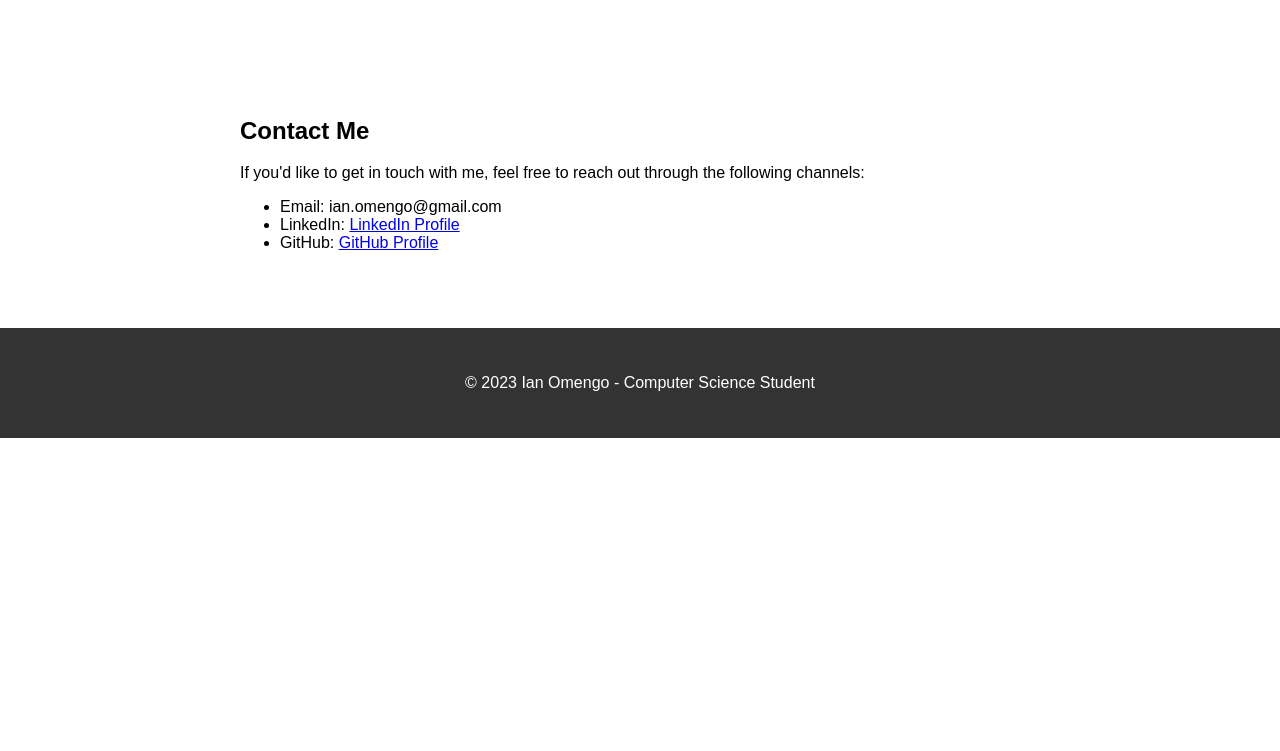
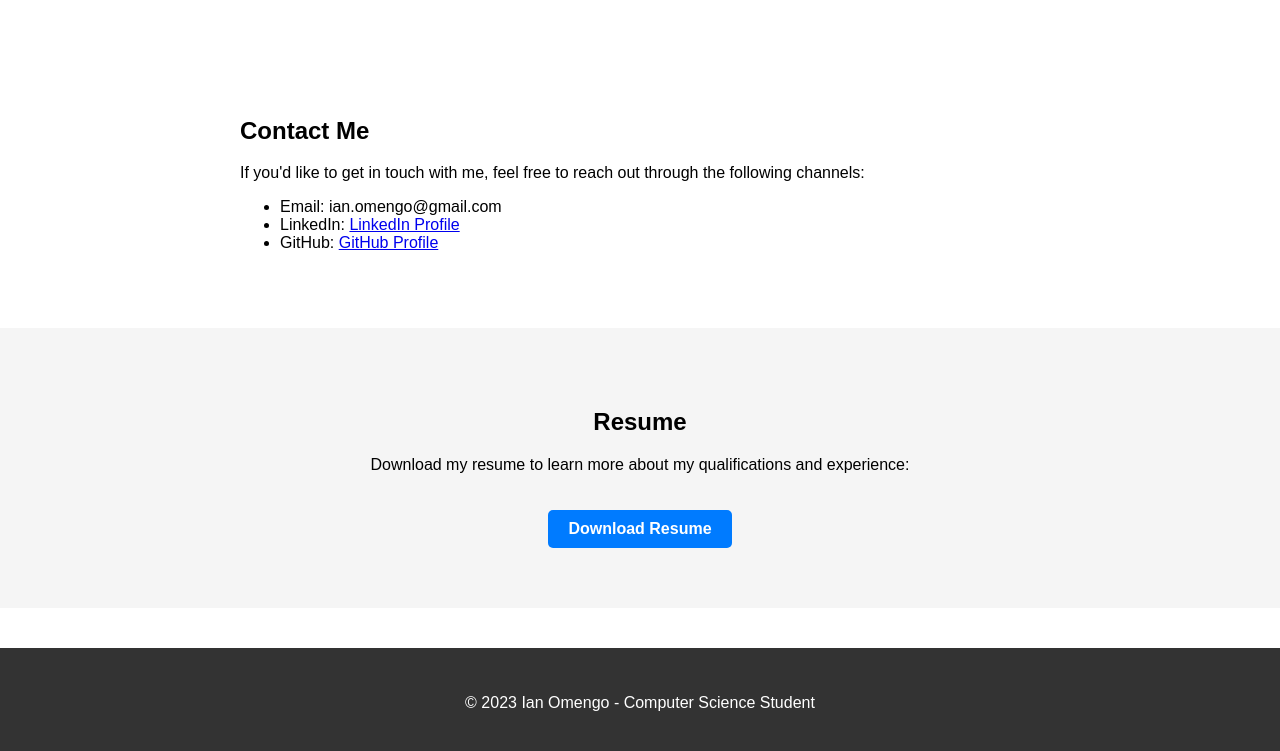
Before and after one commit to Ian-rod/Ian-rod.github.io, a plain HTML site: page index.html in a window 1280 px wide. Shown: the part 759-1510 px from the top of the page. Before the commit the page ends 1197 px from the top, so only its background shows below. Drawn offline with Linux system fonts and the light colour scheme.

Commit message:
Resume added

```diff
--- a/index.html
+++ b/index.html
@@ -23,7 +23,7 @@
     <section id="about" class="section">
         <div class="container">
             <h2>About Me</h2>
-            <p>Hi, I'm Ian Omengo, a Computer Science student with a passion for programming. I love to create innovative and efficient solutions to real-world problems. My skills and expertise in programming allow me to tackle a wide range of challenges in the world of technology.</p>
+            <p>Hi, I'm Ian Omengo, a Computer Science student with a passion for programming and Cybersecurity. I love to create innovative and efficient solutions to real-world problems. My skills and expertise in programming allow me to tackle a wide range of challenges in the world of technology.</p>
         </div>
     </section>
 
@@ -56,6 +56,13 @@
             </ul>
         </div>
     </section>
+    <section id="resume" class="section">
+        <div class="container">
+            <h2>Resume</h2>
+            <p>Download my resume to learn more about my qualifications and experience:</p>
+            <a href="./My resume.pdf" download class="resume-button">Download Resume</a>
+        </div>
+    </section>
 
     <footer>
         <div class="container">
--- a/style.css
+++ b/style.css
@@ -79,3 +79,23 @@ footer {
     text-align: center;
     padding: 10px 0;
 }
+#resume {
+    background-color: #f5f5f5;
+    padding: 40px 0;
+    text-align: center;
+}
+
+.resume-button {
+    display: inline-block;
+    background-color: #007bff;
+    color: #fff;
+    padding: 10px 20px;
+    text-decoration: none;
+    font-weight: bold;
+    border-radius: 5px;
+    margin-top: 20px;
+}
+
+.resume-button:hover {
+    background-color: #0056b3;
+}
```
Also changed, not shown: 1 other file.
